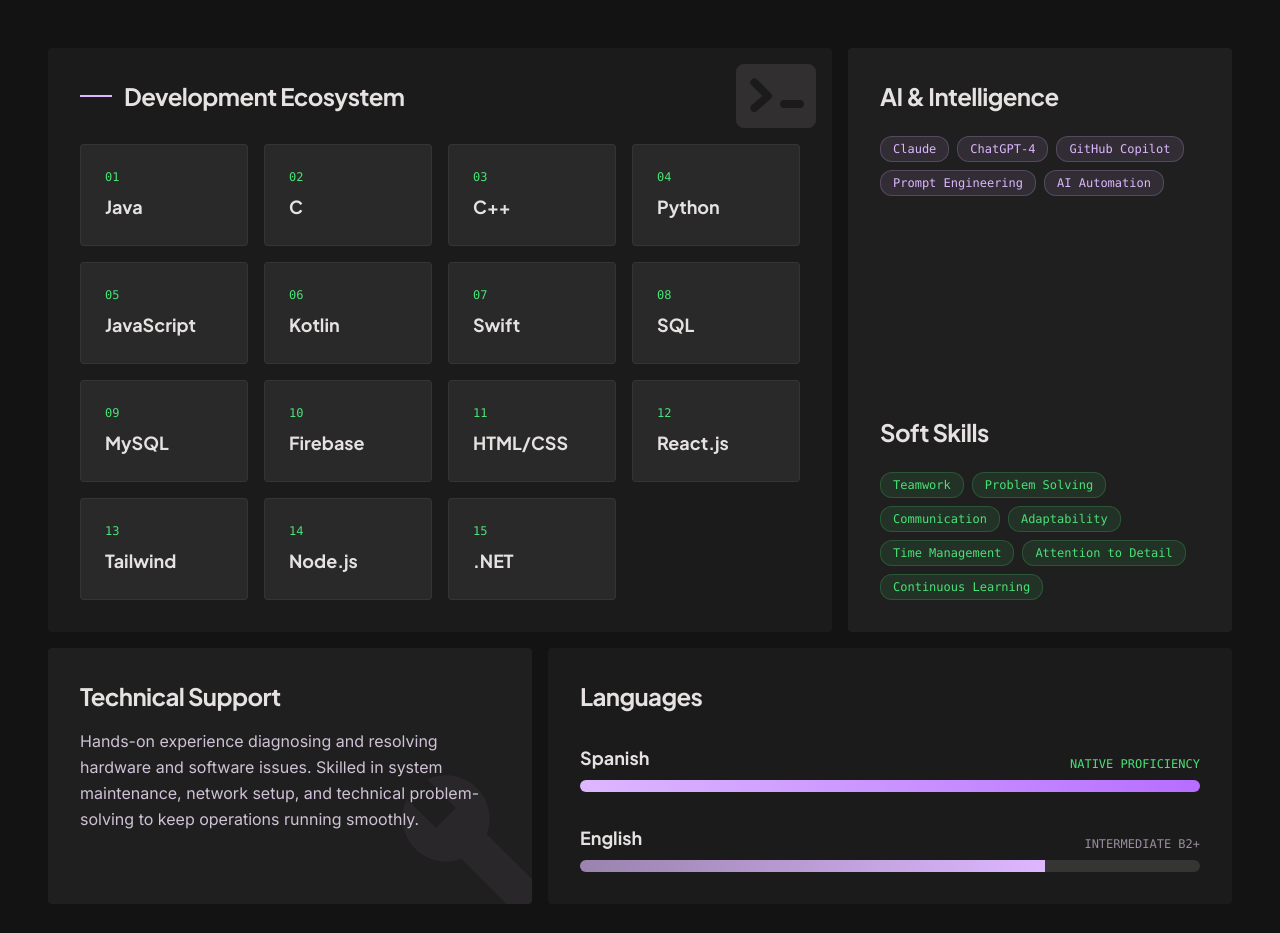
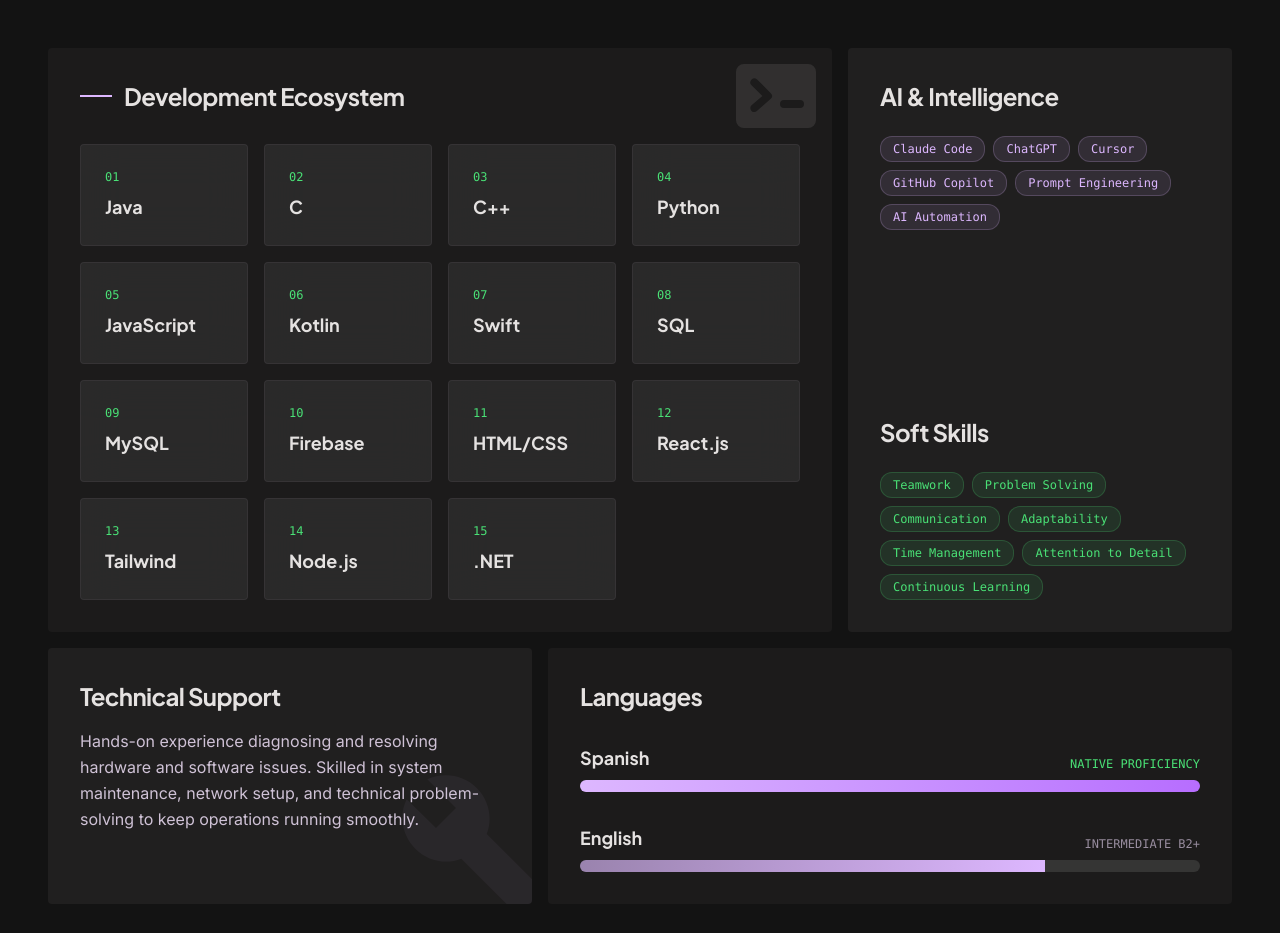
Before and after one commit to isabelafrr06/IsaPortfolio, a Next.js app: page /en in a window 1280 px wide. Shown: the part 2720-3653 px from the top of the page. Built offline with nearby package versions, Linux system fonts and the light colour scheme.

Commit message:
Update SkillsSection to include additional AI tools in the tech stack

```diff
--- a/src/components/SkillsSection.tsx
+++ b/src/components/SkillsSection.tsx
@@ -21,8 +21,9 @@
 ];
 
 const aiTools = [
-  "Claude",
-  "ChatGPT-4",
+  "Claude Code",
+  "ChatGPT",
+  "Cursor",
   "GitHub Copilot",
   "Prompt Engineering",
   "AI Automation",
```
